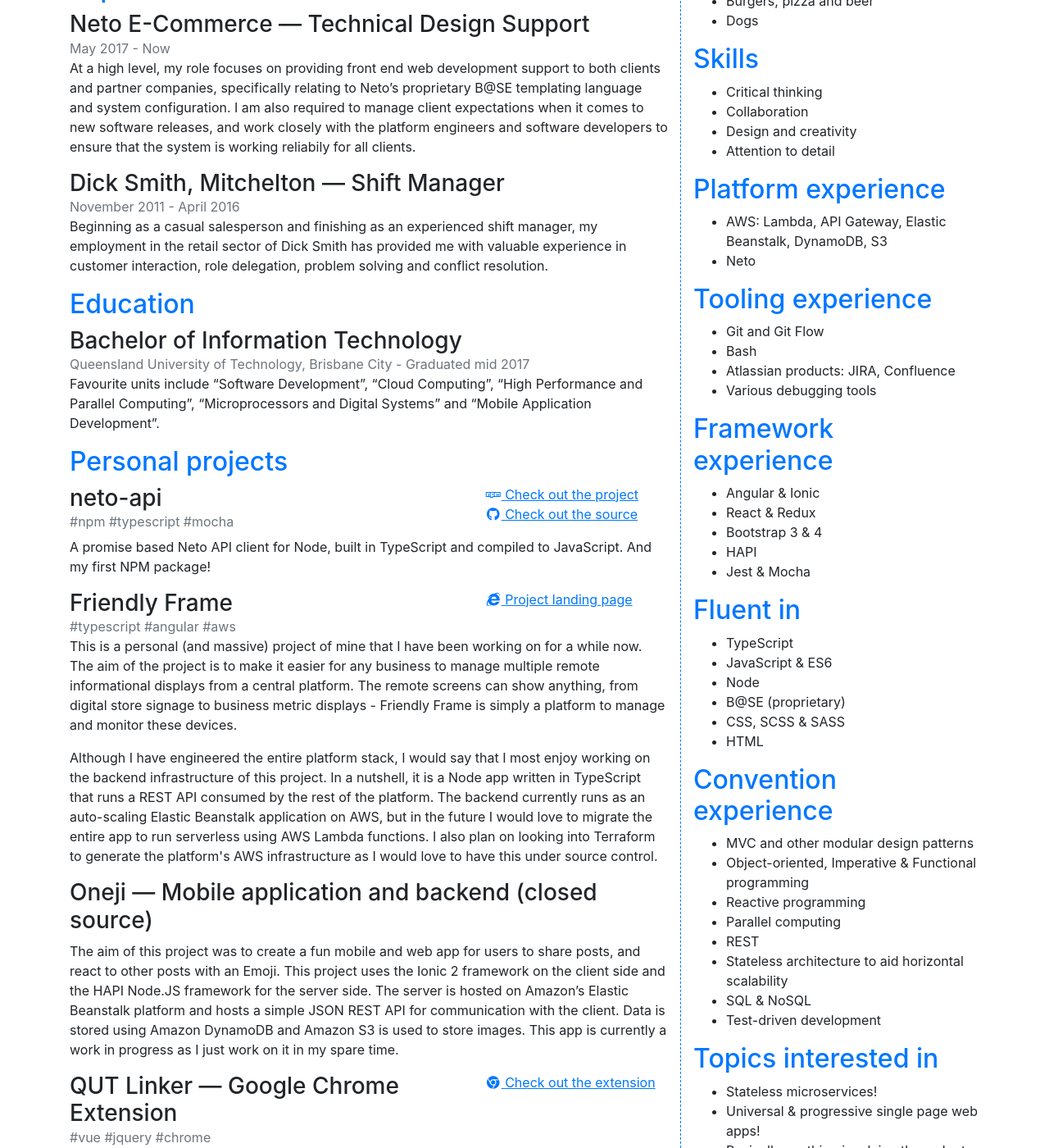
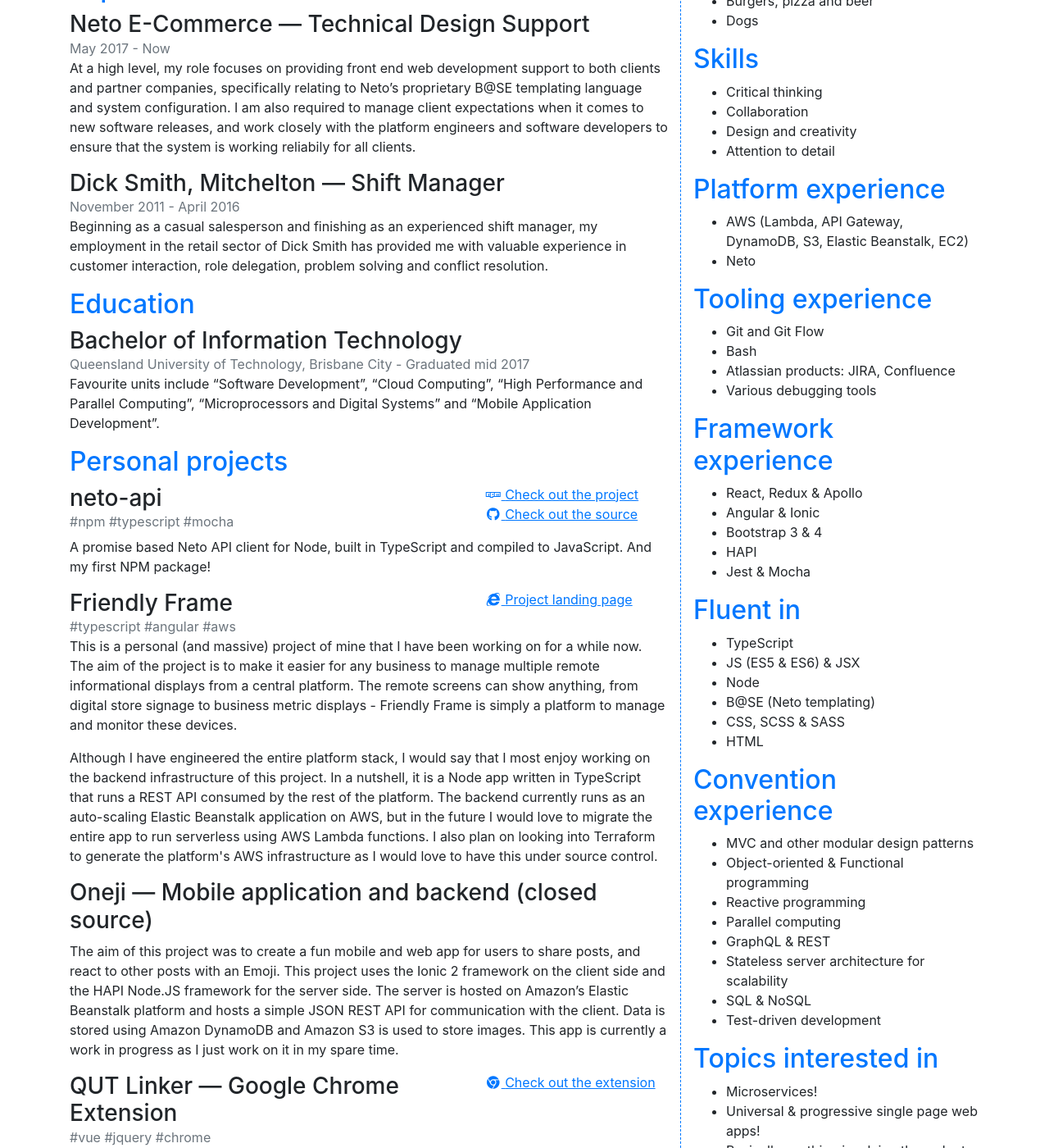
Before and after one commit to matt-downs/matt-downs.github.io, a Jekyll site: the page built from index.html, in a window 1280 px wide and 1400 px high, scrolled down 478 px. Shown: the whole window at 82% size. Built offline with Jekyll 4.4.1, drawn with Linux system fonts in a browser that asks for light colours; nearby versions of some CDN libraries.

Commit message:
Update some info on the left

```diff
--- a/index.html
+++ b/index.html
@@ -114,7 +114,7 @@
 
         <h2>Platform experience</h2>
         <ul>
-            <li>AWS: Lambda, API Gateway, Elastic Beanstalk, DynamoDB, S3</li>
+            <li>AWS (Lambda, API Gateway, DynamoDB, S3, Elastic Beanstalk, EC2)</li>
             <li>Neto</li>
         </ul>
 
@@ -128,8 +128,8 @@
 
         <h2>Framework experience</h2>
         <ul>
+            <li>React, Redux &amp; Apollo</li>
             <li>Angular &amp; Ionic</li>
-            <li>React &amp; Redux</li>
             <li>Bootstrap 3 &amp; 4</li>
             <li>HAPI</li>
             <li>Jest &amp; Mocha</li>
@@ -138,9 +138,9 @@
         <h2>Fluent in</h2>
         <ul>
             <li>TypeScript</li>
-            <li>JavaScript &amp; ES6</li>
+            <li>JS (ES5 &amp; ES6) &amp; JSX</li>
             <li>Node</li>
-            <li>B@SE (proprietary)</li>
+            <li>B@SE (Neto templating)</li>
             <li>CSS, SCSS &amp; SASS</li>
             <li>HTML</li>
         </ul>
@@ -148,18 +148,18 @@
         <h2>Convention experience</h2>
         <ul>
             <li>MVC and other modular design patterns</li>
-            <li>Object-oriented, Imperative &amp; Functional programming</li>
+            <li>Object-oriented &amp; Functional programming</li>
             <li>Reactive programming</li>
             <li>Parallel computing</li>
-            <li>REST</li>
-            <li>Stateless architecture to aid horizontal scalability</li>
+            <li>GraphQL &amp; REST</li>
+            <li>Stateless server architecture for scalability</li>
             <li>SQL &amp; NoSQL</li>
             <li>Test-driven development</li>
         </ul>
 
         <h2>Topics interested in</h2>
         <ul>
-            <li>Stateless microservices!</li>
+            <li>Microservices!</li>
             <li>Universal &amp; progressive single page web apps!</li>
             <li>Basically anything involving the web at scale</li>
         </ul>
```
